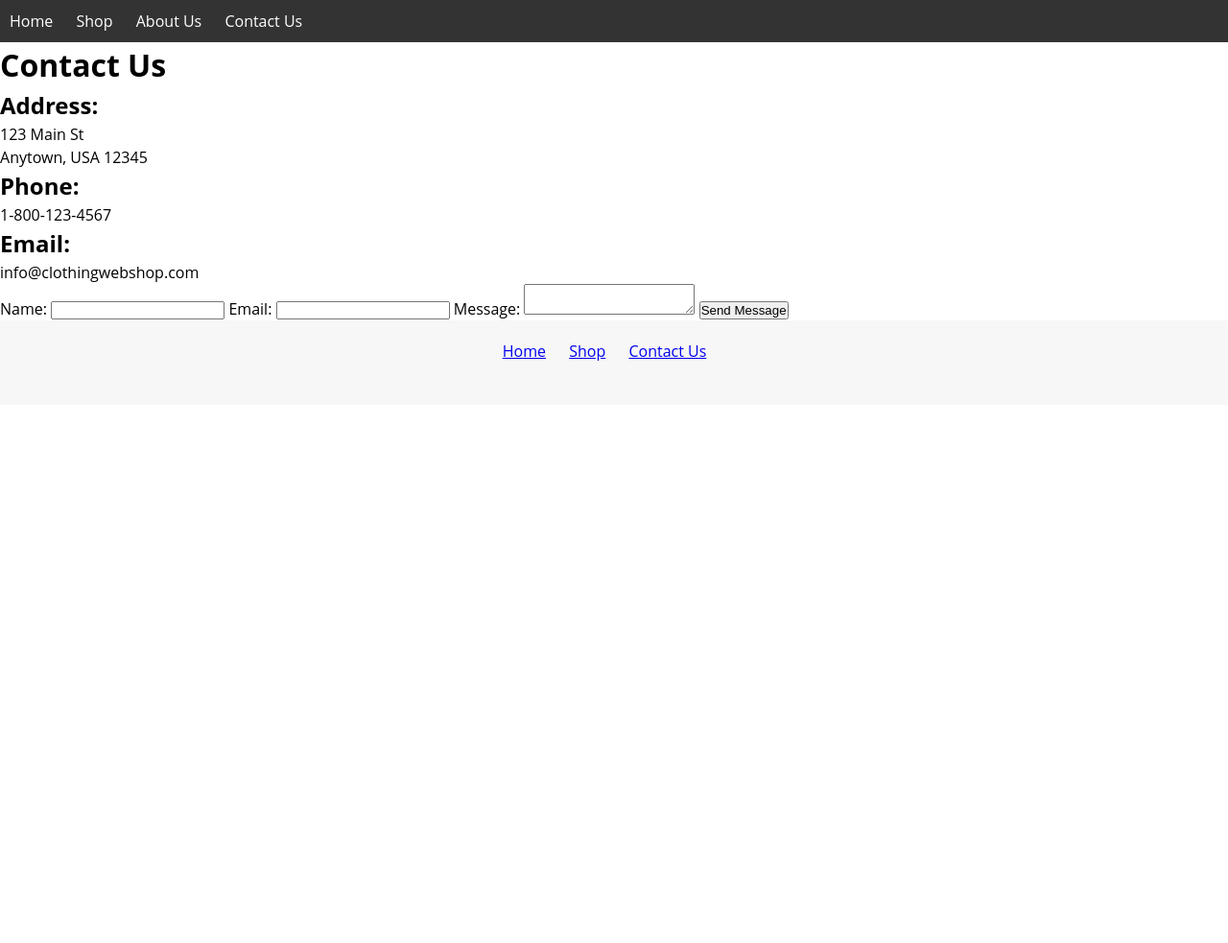
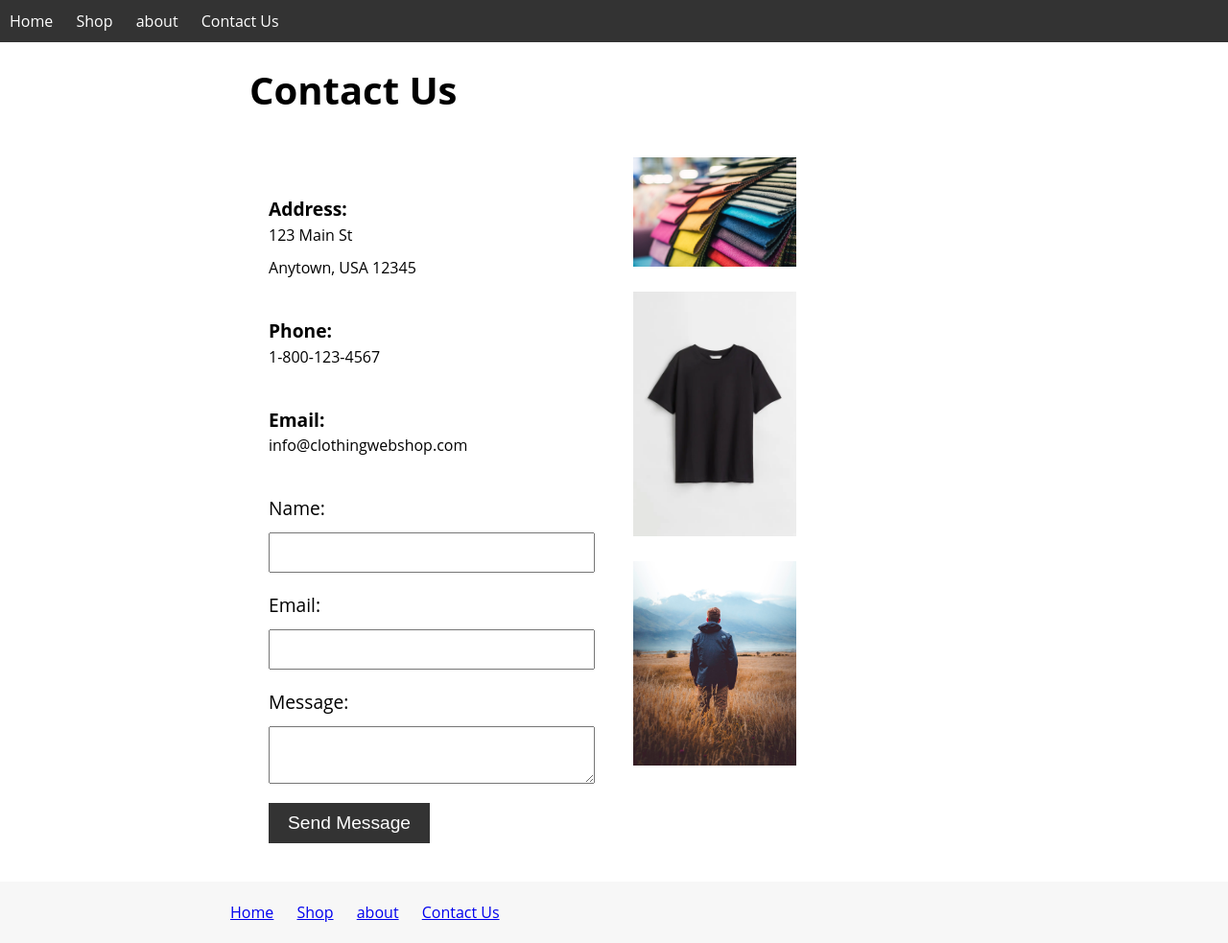
Before and after one commit to Sabria333/ProftaakSali, a PHP site: page /contact.php in a window 1280 px wide. Shown: the whole page at 96% size. Before the commit the page ends 376 px from the top, so only its background shows below. Run offline with PHP 8.4, Linux system fonts and the light colour scheme.

Commit message:
contact mooier gemaakt

```diff
--- a/proftaak seizoen 2/about.php
+++ b/proftaak seizoen 2/about.php
@@ -8,10 +8,10 @@
   <header>
     <nav>
       <ul>
-        <li><a href="index.php">Home</a></li>
+      <li><a href="index.php">Home</a></li>
         <li><a href="shop.php">Shop</a></li>
+        <li><a href="about.php">about</a></li>
         <li><a href="contact.php">Contact Us</a></li>
-        <li><a href="about.php">About Us</a></li>
       </ul>
     </nav>
   </header>
--- a/proftaak seizoen 2/contact.php
+++ b/proftaak seizoen 2/contact.php
@@ -2,15 +2,16 @@
 <html>
 <head>
   <title>Contact Us | Clothing Webshop</title>
-  <link rel="stylesheet" type="text/css" href="stylesheet.css">
+  <link rel="stylesheet" type="text/css" href="stylecontact.css">
 </head>
 <body>
+
   <header>
     <nav>
       <ul>
         <li><a href="index.php">Home</a></li>
         <li><a href="shop.php">Shop</a></li>
-        <li><a href="about.php">About Us</a></li>
+        <li><a href="about.php">about</a></li>
         <li><a href="contact.php">Contact Us</a></li>
       </ul>
     </nav>
@@ -18,6 +19,10 @@
 
   <main>
   <h1>Contact Us</h1>
+
+
+    <div class="container-contact">
+      <div class="left-contact">
 
         <div class="contact-info">
           <h2>Address:</h2>
@@ -29,6 +34,8 @@
 
           <h2>Email:</h2>
           <p>info@clothingwebshop.com</p>
+
+          <p></p>
         </div>
 
         <form action="/send-email" method="post" class="contact-form">
@@ -43,14 +50,22 @@
 
           <button type="submit">Send Message</button>
         </form>
+      </div>
+
+      <div class="right-contact">
+        <img src="1.jpg" alt="Image 1">
+        <img src="2.jpg" alt="Image 2">
+        <img src="3.jpg" alt="Image 3">
+      </div>
   </main>
 
   <footer>
     <div class="footer-content">
       <ul>
-        <li><a href="/">Home</a></li>
-        <li><a href="/shopping">Shop</a></li>
-        <li><a href="/contact">Contact Us</a></li>
+        <li><a href="index.php">Home</a></li>
+        <li><a href="shop.php">Shop</a></li>
+        <li><a href="about.php">about</a></li>
+        <li><a href="contact.php">Contact Us</a></li>
       </ul>
 
       <ul class="social-icons">
--- /dev/null
+++ b/proftaak seizoen 2/stylecontact.css
@@ -0,0 +1,177 @@
+* {
+    box-sizing: border-box;
+    margin: 0;
+    padding: 0;
+  }
+
+  body {
+    font-family: 'Open Sans', sans-serif;
+    font-size: 16px;
+    line-height: 1.5;
+  }
+
+  header {
+    background-color: #333;
+    color: #fff;
+    padding: 10px;
+  }
+
+  nav ul {
+    list-style: none;
+    margin: 0;
+    padding: 0;
+  }
+
+  nav li {
+    display: inline-block;
+    margin-right: 20px;
+  }
+
+  nav a {
+    color: #fff;
+    text-decoration: none;
+  }
+
+  nav a:hover {
+    color: #ccc;
+  }
+
+  main {
+    max-width: 800px;
+    margin: 0 auto;
+    padding: 20px;
+  }
+
+  h1 {
+    font-size: 2.5rem;
+    margin-bottom: 20px;
+  }
+
+  .container-contact {
+    display: flex;
+  }
+
+  .left-contact{
+    width: 50%;
+    padding: 20px;
+    box-sizing: border-box;
+  }
+
+  .right-contact {
+    width: 50%;
+    padding: 20px;
+    box-sizing: border-box;
+  }
+
+  .contact-info {
+    margin-bottom: 40px;
+  }
+
+  .contact-info h2 {
+    font-size: 1.2rem;
+    margin-top: 40px;
+  }
+
+  .contact-info p {
+    margin-bottom: 10px;
+  }
+
+  .contact-form label {
+    display: block;
+    font-size: 1.2rem;
+    margin-bottom: 10px;
+  }
+
+  .contact-form input,
+  .contact-form textarea {
+    display: block;
+    width: 100%;
+    padding: 10px;
+    margin-bottom: 20px;
+    font-size: 1rem;
+  }
+
+  .contact-form button {
+    background-color: #333;
+    color: #fff;
+    padding: 10px 20px;
+    border: none;
+    font-size: 1.2rem;
+    cursor: pointer;
+  }
+
+  .contact-form button:hover {
+    background-color: #555;
+  }
+
+  footer {
+    background-color: #f7f7f7;
+    color: #333;
+    padding: 20px;
+    text-align: center;
+  }
+
+  .footer-content {
+    max-width: 800px;
+    margin: 0 auto;
+    display: flex;
+    justify-content: space-between;
+    align-items: center;
+  }
+
+  .footer-content ul {
+    list-style: none;
+    margin: 0;
+    padding: 0;
+  }
+
+  .footer-content li {
+    display: inline-block;
+    margin-right: 20px;
+  }
+
+  .social-icons {
+    list-style-type: none;
+    margin: 0;
+    padding: 0;
+    display: flex;
+  }
+
+  .social-icons li {
+    margin-right: 10px;
+  }
+
+  .social-icons li:last-child {
+    margin-right: 0;
+  }
+
+  .social-icons a {
+    color: #333;
+    text-decoration: none;
+  }
+
+  .social-icons a:hover {
+    color: #ccc;
+  }
+
+  .right-contact img {
+    margin-bottom: 20px;
+    max-width: 100%;
+    width: 50%;
+  }
+
+  @media (max-width: 768px) {
+    .container {
+      flex-wrap: wrap;
+    }
+
+    .left,
+    .right {
+      width: 100%;
+      padding: 20px;
+    }
+
+    .right img {
+      width: 100%;
+    }
+  }
--- a/proftaak seizoen 2/stylesheet.css
+++ b/proftaak seizoen 2/stylesheet.css
@@ -184,7 +184,32 @@ text-decoration: none;
 .social-icons a:hover {
   color: #ccc;
 }
+.left-contact {
+  width: 500px;
+  height: 300px;
+  padding: 20px;
+  box-sizing: border-box;
 
+  position: relative;
+    right: -170px;
+}
+
+.right-contact {
+  position: relative;
+  width: 30%;
+  padding: 20px;
+  box-sizing: border-box;
+  top: -350px;
+  left: 900px;
+  overflow-y: scroll;
+}
+
+.right-contact img {
+  margin-bottom: 20px;
+  max-width: 100%;
+  width: 50%;
+
+}
 @media (max-width: 768px) {
   nav li {
     display: block;
```
Also changed, not shown: other parts of proftaak seizoen 2/stylesheet.css (+9 -31 lines), proftaak seizoen 2/1.jpg (added), proftaak seizoen 2/2.jpg (added), proftaak seizoen 2/3.jpg (added). Lines whose indentation alone changed are shown as unchanged.
